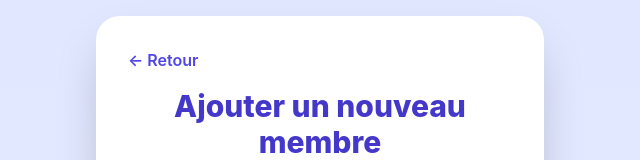
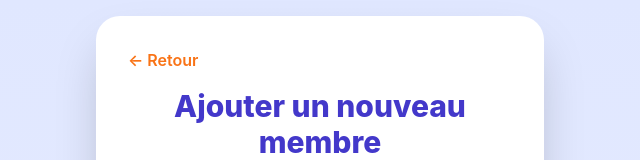
Before and after one commit to allanbavajee/soultrack, a Next.js app: page /add-member in a window 1280 px wide. Shown: the top 160 px of the page, without its empty margins (320-960 px from the left). Built offline with nearby package versions, Linux system fonts and the light colour scheme; no server answers.

Commit message:
Update add-member.js

```diff
--- a/pages/add-member.js
+++ b/pages/add-member.js
@@ -62,7 +62,7 @@ export default function AddMember() {
         {/* Flèche retour */}
         <button
           onClick={() => router.back()}
-          className="flex items-center text-indigo-600 font-semibold mb-4"
+           className="flex items-center text-orange-500 font-semibold mb-4 hover:text-orange-600 transition-colors"
         >
           ← Retour
         </button>
```
